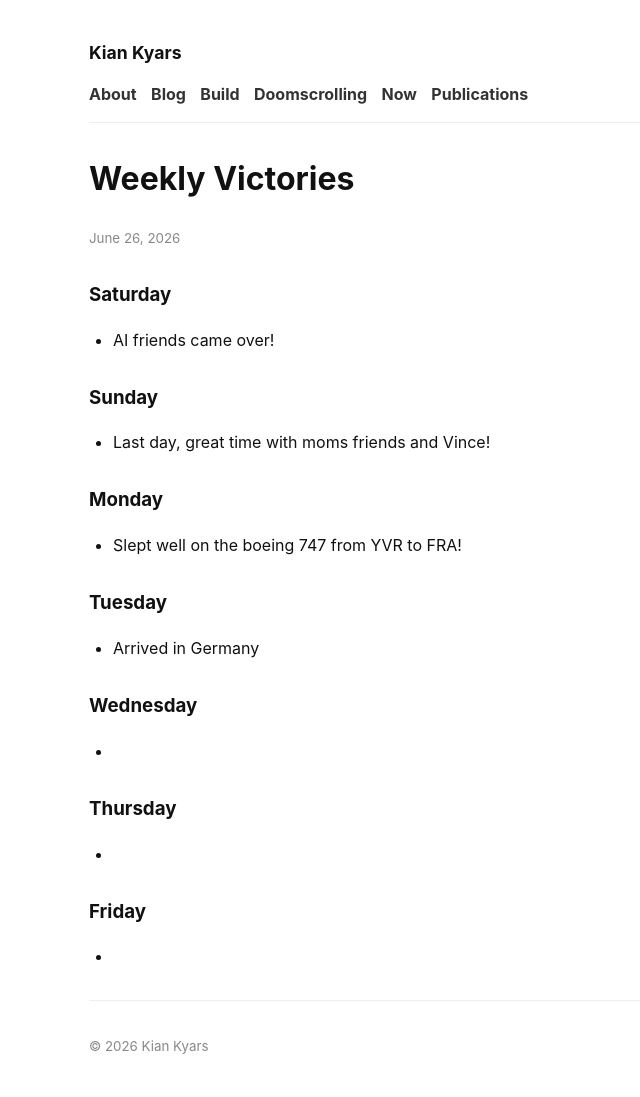
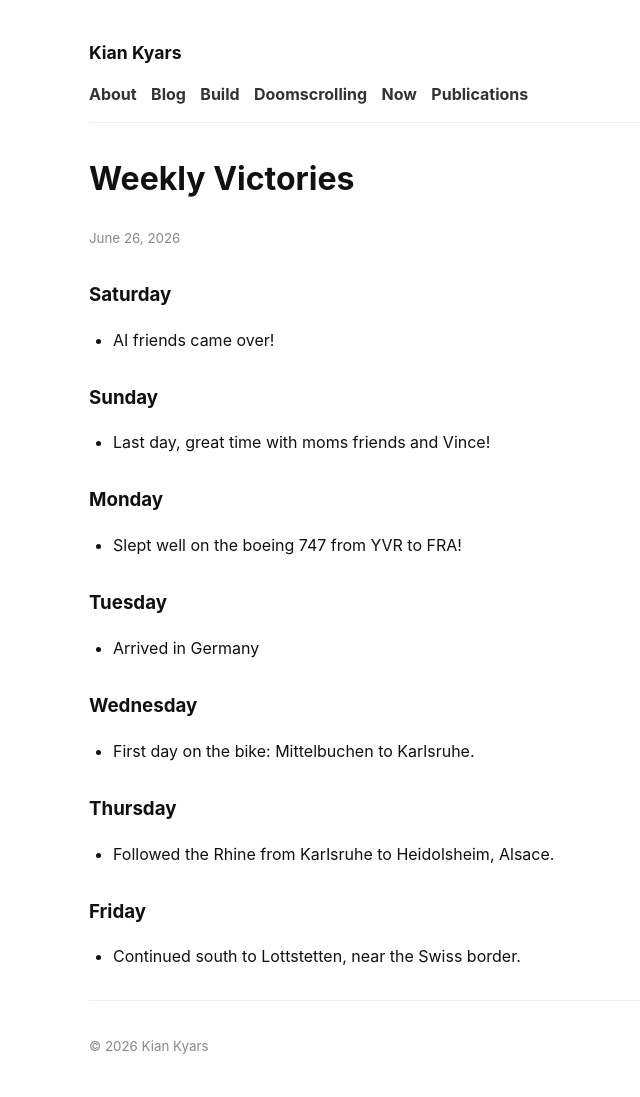
Before and after one commit to kiankyars/kiankyars.github.io, a Jekyll site: the page built from _posts/weekly-victories/2026-06-26-weekly-victories.md, in a window 1280 px wide. Shown: the whole page, without its empty margins (205-845 px from the left). Built offline with Jekyll 4.4.1, drawn with Linux system fonts in a browser that asks for light colours.

Commit message:
weekly victories: add June 24-26 travel notes

```diff
--- a/_posts/weekly-victories/2026-06-26-weekly-victories.md
+++ b/_posts/weekly-victories/2026-06-26-weekly-victories.md
@@ -23,12 +23,12 @@ categories: reflection
 
 ### Wednesday
 
--
+- First day on the bike: Mittelbuchen to Karlsruhe.
 
 ### Thursday
 
--
+- Followed the Rhine from Karlsruhe to Heidolsheim, Alsace.
 
 ### Friday
 
--
+- Continued south to Lottstetten, near the Swiss border.
```
